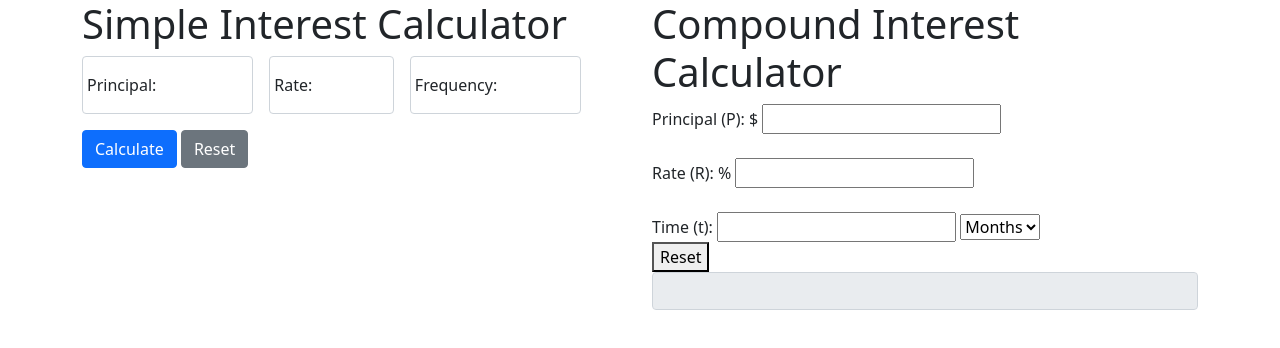
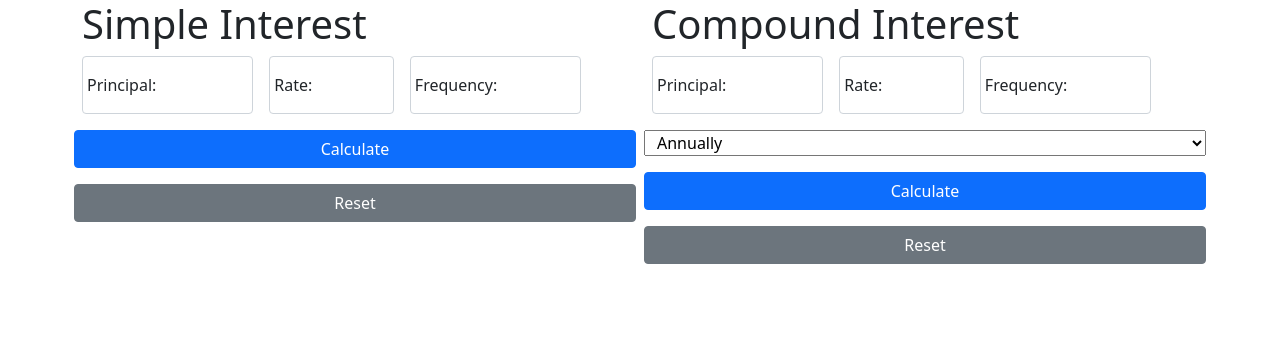
Before and after one commit to jsgarrett22/web-projects, a plain HTML site: page interest-calculator/index.html in a window 1280 px wide. Drawn offline with nearby package versions, Linux system fonts and the light colour scheme.

Commit message:
Simple Interest Calculator Added: - Input field minimum values - Input field step values Fixed: - Refactored code for easier readability
Compound Interest Calculator
- Implemented bootstrap classes

```diff
--- a/interest-calculator/index.html
+++ b/interest-calculator/index.html
@@ -4,68 +4,92 @@
         <meta charset="UTF-8">
         <meta name="viewport" content="width=device-width, initial-scale=1">
         <title>Interest Calculator</title>
+
         <!-- CSS only -->
+        <link href="./styles/styles.css" rel="stylesheet">
         <link href="https://cdn.jsdelivr.net/npm/bootstrap@5.1.3/dist/css/bootstrap.min.css" rel="stylesheet" integrity="sha384-1BmE4kWBq78iYhFldvKuhfTAU6auU8tT94WrHftjDbrCEXSU1oBoqyl2QvZ6jIW3" crossorigin="anonymous">
-        <script src="https://ajax.googleapis.com/ajax/libs/jquery/3.6.0/jquery.min.js"></script>
+
+        <!-- jQuery library -->
         <script src="./scripts/jquery-3.6.0.slim.js"></script>
-        <script src="scripts/simple-interest.js"></script>
+
+        <!-- Simple / Compound Interest script -->
+        <script src="./scripts/simple-interest.js"></script>
+        <script src="./scripts/compound-interest.js"></script>
     </head>
     <body>
 
         <div class="container">
             <div id="row-one" class="row">
               <div class="col">
-                <h1>Simple Interest Calculator</h1>
-                <form class="row g-3 needs-validation" action="">
+                <h1>Simple Interest</h1>
+                <form class="row g-3 needs-validation" novalidate method="post">
+
                     <div class="col-md-4 form-floating">
-                        <input type="number" id="principal" class="form-control" placeholder="Principal" required>
-                        <label for="principal">Principal:</label>
+                        <input type="number" id="simple-principal" class="form-control" placeholder="Principal" min="0" step="1000" required>
+                        <label for="simple-principal">Principal:</label>
                     </div>
-                    <br>
+
                     <div class="col-md-3 form-floating">
-                        <input type="number" id="rate" class="form-control" placeholder="Rate" required>
-                        <label for="rate">Rate:</label>
+                        <input type="number" id="simple-rate" class="form-control" placeholder="Rate" min="1" step="1" required>
+                        <label for="simple-rate">Rate:</label>
                     </div>
-                    <br>
+
                     <div class="col-md-4 form-floating">
-                        <input type="number" id="time" class="form-control" placeholder="Time" required>
-                        <label for="time">Frequency:</label>
+                        <input type="number" id="simple-time" class="form-control" placeholder="Time" min="1" step="1" required>
+                        <label for="simple-time">Frequency:</label>
                     </div>
+
                     <div id='row-two' class="row">
                         <div id="principal-validation-display" class="col-md-4 is-valid"></div>
                         <div id="rate-validation-display" class="col-md-4 is-valid"></div>
                         <div id="time-validation-display" class="col-md-3 is-valid"></div>
                     </div>
-                    <br>
-                    <div class="col">
-                        <button id="simple-calculateBtn" class="btn btn-primary" type="submit">Calculate</button>
-                        <button id="simple-resetBtn" class="btn btn-secondary" type="reset">Reset</button>
-                    </div>
-                    <br>
+
+                    <button id="simple-calculateBtn" class="btn btn-primary" type="submit">Calculate</button>
+                    <button id="simple-resetBtn" class="btn btn-secondary" type="reset">Reset</button>
+
                     <div id="simple-display"></div>
-                    <!-- <input type="text" id="simple-display" class="form-control" aria-label="readonly input example" readonly hidden> -->
+
                 </form>
               </div>
 
               <div class="col">
-                <h1>Compound Interest Calculator</h1>
-                <form id="compound-form" action="">
-                    <label for="principal">Principal (P): $</label>
-                    <input type="text" id="principal">
-                    <br><br>
-                    <label for="rate">Rate (R): %</label>
-                    <input type="text" id="rate">
-                    <br><br>
-                    <label for="time">Time (t): </label>
-                    <input type="text" id="time">
+                <h1>Compound Interest</h1>
+                <form id="compound-form" class="row g-3 needs-validation" novalidate method="post">
+
+                    <div class="col-md-4 form-floating">
+                        <input type="number" id="compound-principal" class="form-control" placeholder="Principal" min="0" step="1000" required>
+                        <label for="compound-principal">Principal:</label>
+                        <div class="invalid-feedback">
+                            Please enter a valid principal.
+                        </div>
+                    </div>
+
+                    <div class="col-md-3 form-floating">
+                        <input type="number" id="compound-rate" class="form-control" placeholder="Rate" min="0" step="0.1" required>
+                        <label for="compound-rate">Rate:</label>
+                        <div class="invalid-feedback">
+                            Please enter a valid rate.
+                        </div>
+                    </div>
+
+                    <div class="col-md-4 form-floating">
+                        <input type="number" id="compound-time" class="form-control" placeholder="Time" required>
+                        <label for="compound-time">Frequency:</label>
+                        <div class="invalid-feedback">
+                            Please enter a valid frequency.
+                        </div>
+                    </div>
+
                     <select>
-                        <option>Months</option>
-                        <option>Years</option>
+                        <option>Annually</option>
                     </select>
-                    <br>
-                    <button id="compound-resetBtn" type="reset">Reset</button>
-                    <br>
-                    <input class="form-control" type="text" value="" aria-label="readonly input example" readonly>
+
+                    <button id="compound-calculateBtn" class="btn btn-primary" type="submit">Calculate</button>
+                    <button id="compound-resetBtn" class="btn btn-secondary" type="reset">Reset</button>
+
+                    <div id="compound-display"></div>
+
                 </form>
               </div>
             </div>
```
